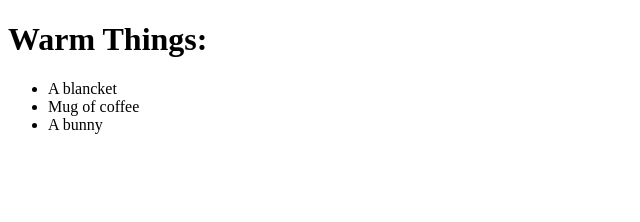
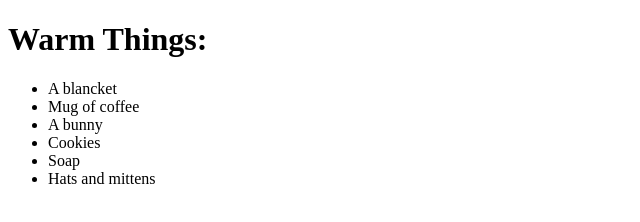
Before and after one commit to andarga/first-projects, a plain HTML site: page home.html in a window 1280 px wide. Shown: the whole page, without its empty margins (0-640 px from the left). Drawn offline with Linux system fonts and the light colour scheme.

Commit message:
hats and mittens

```diff
--- a/home.html
+++ b/home.html
@@ -11,6 +11,9 @@
         <li>A blancket</li>
         <li>Mug of coffee</li>
         <li> A bunny</li>
+        <li>Cookies</li>
+        <li>Soap</li>
+        <li>Hats and mittens</li>
     </ul>
 </body>
 </html>
```
